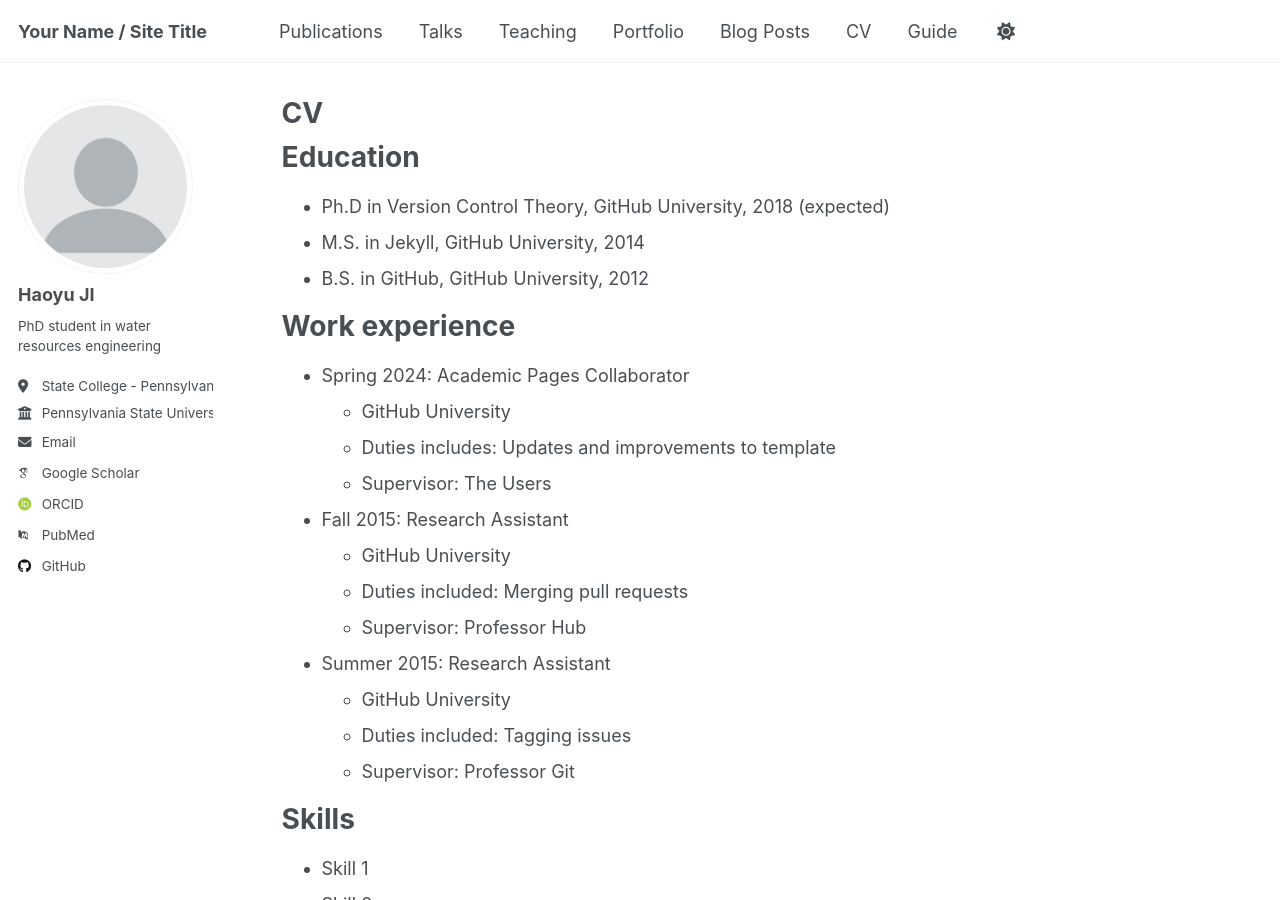
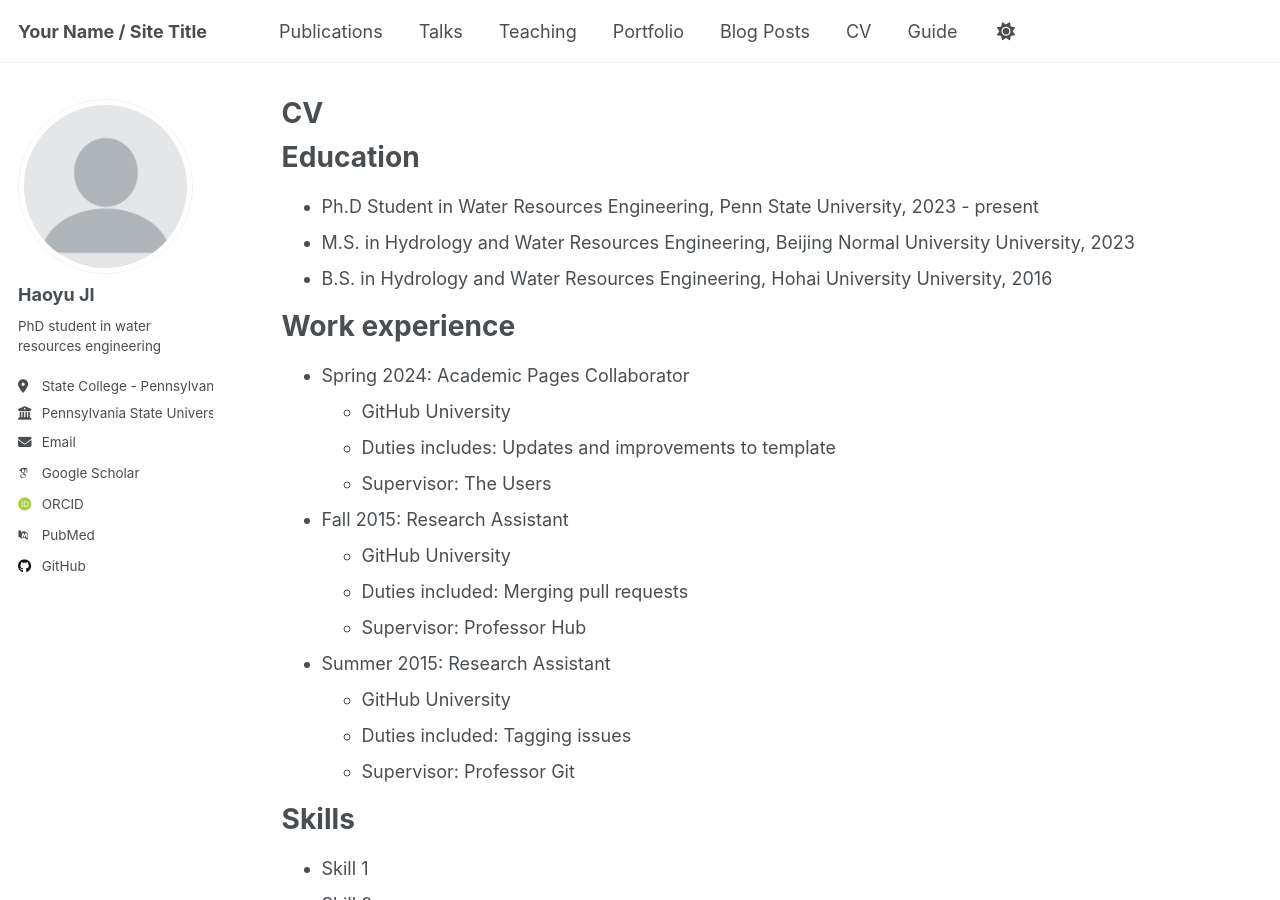
Before and after one commit to hiyuji98/hiyuji.github.io, a Jekyll site: the page built from _pages/cv.md, in a window 1280 px wide and 900 px high. Built offline with Jekyll 4.4.1, drawn with Linux system fonts in a browser that asks for light colours; some web fonts are replaced.

Commit message:
Update cv.md

```diff
--- a/_pages/cv.md
+++ b/_pages/cv.md
@@ -11,9 +11,9 @@ redirect_from:
 
 Education
 ======
-* Ph.D in Version Control Theory, GitHub University, 2018 (expected)
-* M.S. in Jekyll, GitHub University, 2014
-* B.S. in GitHub, GitHub University, 2012
+* Ph.D Student in Water Resources Engineering, Penn State University, 2023 - present
+* M.S. in Hydrology and Water Resources Engineering, Beijing Normal University University, 2023
+* B.S. in Hydrology and Water Resources Engineering, Hohai University University, 2016
 
 Work experience
 ======
```
